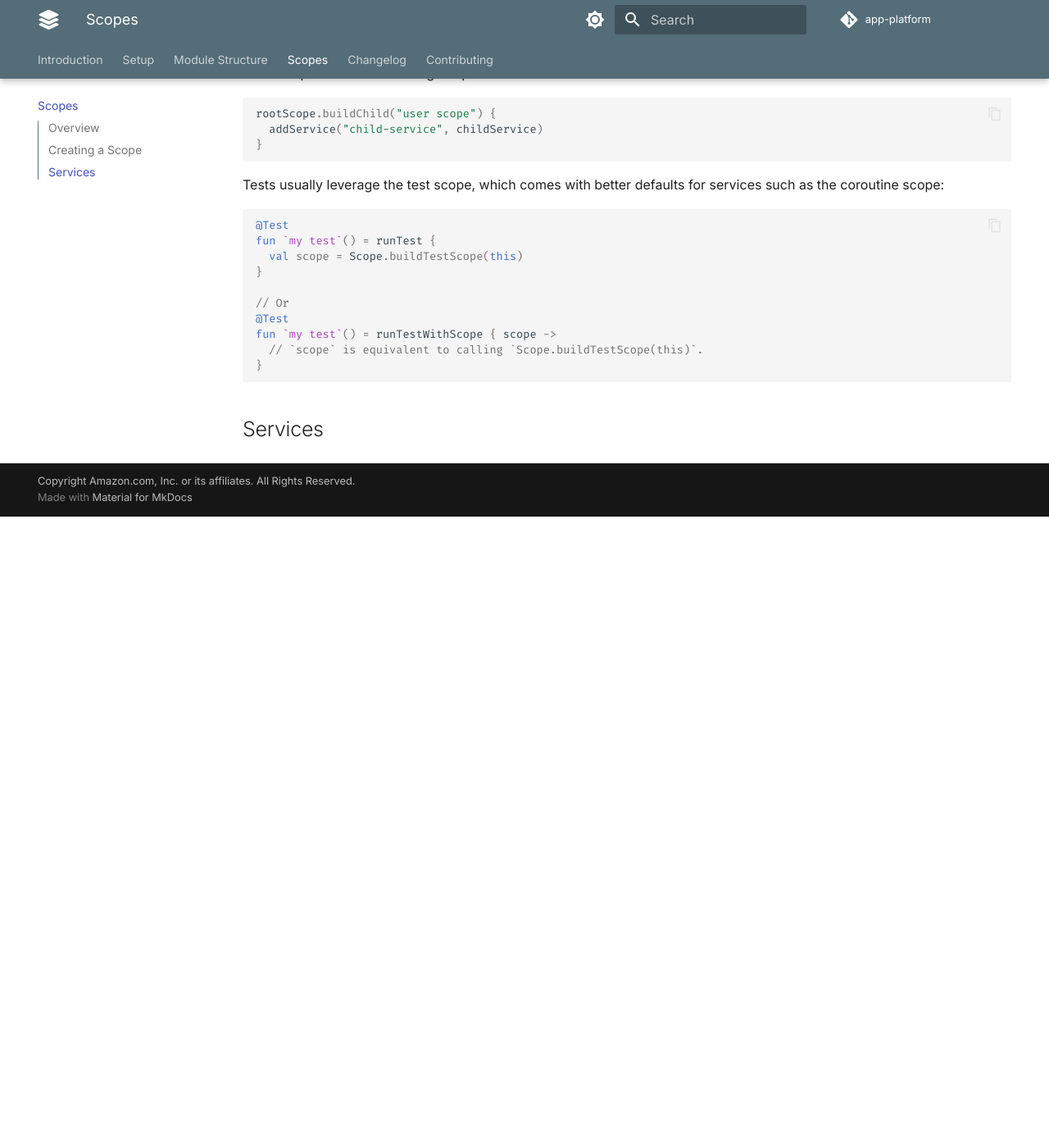
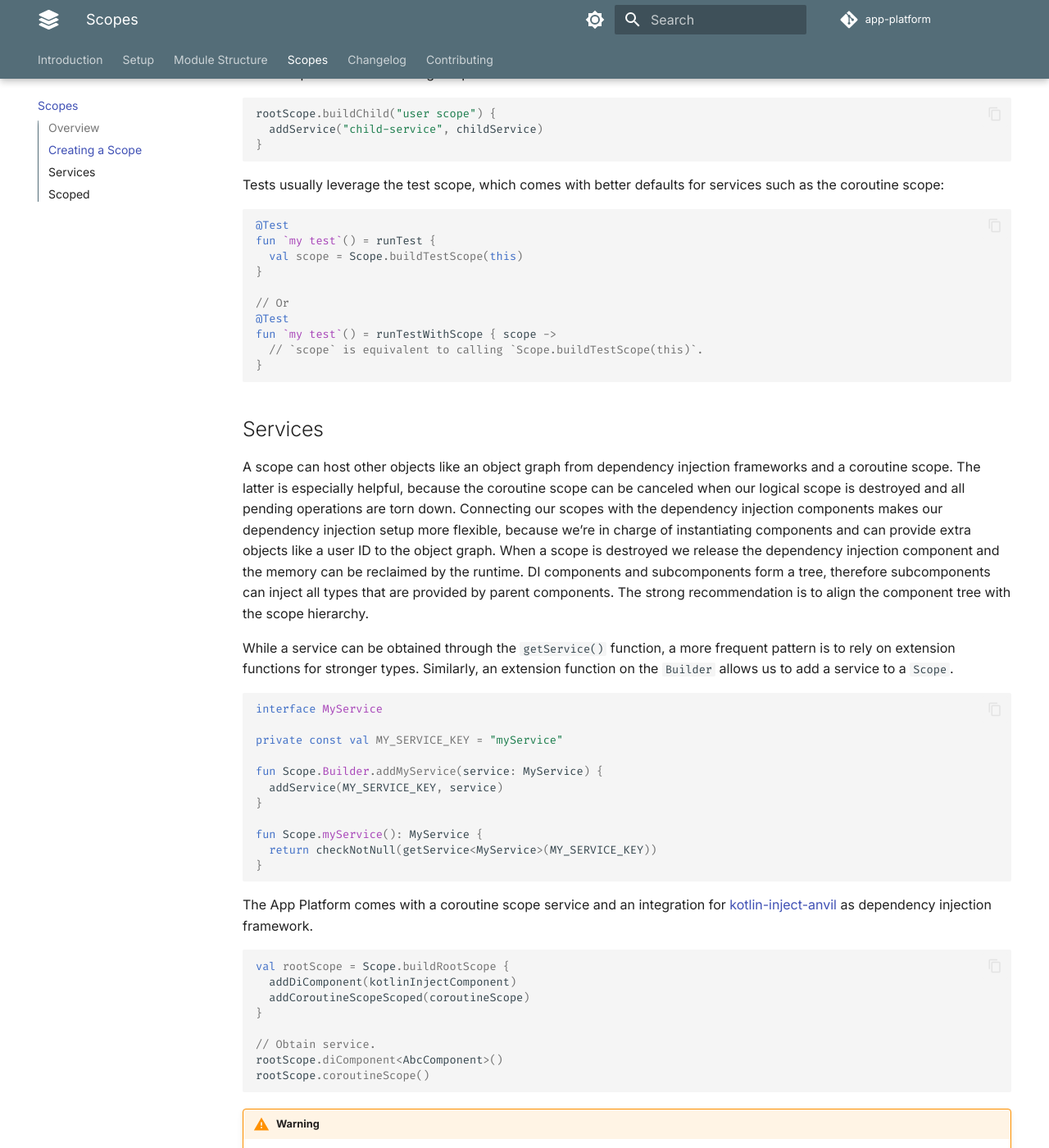
Before and after one commit to amzn/app-platform, an MkDocs documentation site: the page built from docs/scopes.md, in a window 1280 px wide and 1400 px high, scrolled down 1471 px. Shown: the whole window at 82% size. Built offline with MkDocs 1.6.1 and Material for MkDocs 9.7.7, drawn with Linux system fonts in a browser that asks for light colours; comment, search, counter and statistics services are not loaded; before the commit the page ends 2101 px from its top, so only the background shows below that; some of the changed text lies outside the part shown.

Commit message:
More documentation updates.

````diff
--- a/docs/scopes.md
+++ b/docs/scopes.md
@@ -90,3 +90,63 @@ fun `my test`() = runTestWithScope { scope ->
 ```
 
 ## Services
+
+A scope can host other objects like an object graph from dependency injection frameworks and a coroutine scope.
+The latter is especially helpful, because the coroutine scope can be canceled when our logical scope is destroyed
+and all pending operations are torn down. Connecting our scopes with the dependency injection components makes
+our dependency injection setup more flexible, because we’re in charge of instantiating components and can provide
+extra objects like a user ID to the object graph. When a scope is destroyed we release the dependency injection
+component and the memory can be reclaimed by the runtime. DI components and subcomponents form a tree, therefore
+subcomponents can inject all types that are provided by parent components. The strong recommendation is to align
+the component tree with the scope hierarchy.
+
+While a service can be obtained through the `getService()` function, a more frequent pattern is to rely on
+extension functions for stronger types. Similarly, an extension function on the `Builder` allows us to add a service
+to a `Scope`.
+
+```kotlin
+interface MyService
+
+private const val MY_SERVICE_KEY = "myService"
+
+fun Scope.Builder.addMyService(service: MyService) {
+  addService(MY_SERVICE_KEY, service)
+}
+
+fun Scope.myService(): MyService {
+  return checkNotNull(getService<MyService>(MY_SERVICE_KEY))
+}
+```
+
+The App Platform comes with a coroutine scope service and an integration for
+[kotlin-inject-anvil](https://github.com/amzn/kotlin-inject-anvil) as dependency injection framework.
+
+```kotlin
+val rootScope = Scope.buildRootScope {
+  addDiComponent(kotlinInjectComponent)
+  addCoroutineScopeScoped(coroutineScope)
+}
+
+// Obtain service.
+rootScope.diComponent<AbcComponent>()
+rootScope.coroutineScope()
+```
+
+!!! warning
+
+    `Scopes` through their service mechanism implement the service locator pattern. With the provided dependency
+    injection framework usually it’s not needed to add custom services and it’s better to rely on dependency
+    injection instead.
+
+## `Scoped`
+
+Service objects can tie themselves to the lifecycle of a scope by implementing the
+[`Scoped`](https://github.com/amzn/app-platform/blob/main/scope/public/src/commonMain/kotlin/software/amazon/app/platform/scope/Scoped.kt)
+interface:
+
+```kotlin
+interface Scoped {
+    fun onEnterScope(scope: Scope)
+    fun onExitScope()
+}
+```
````
